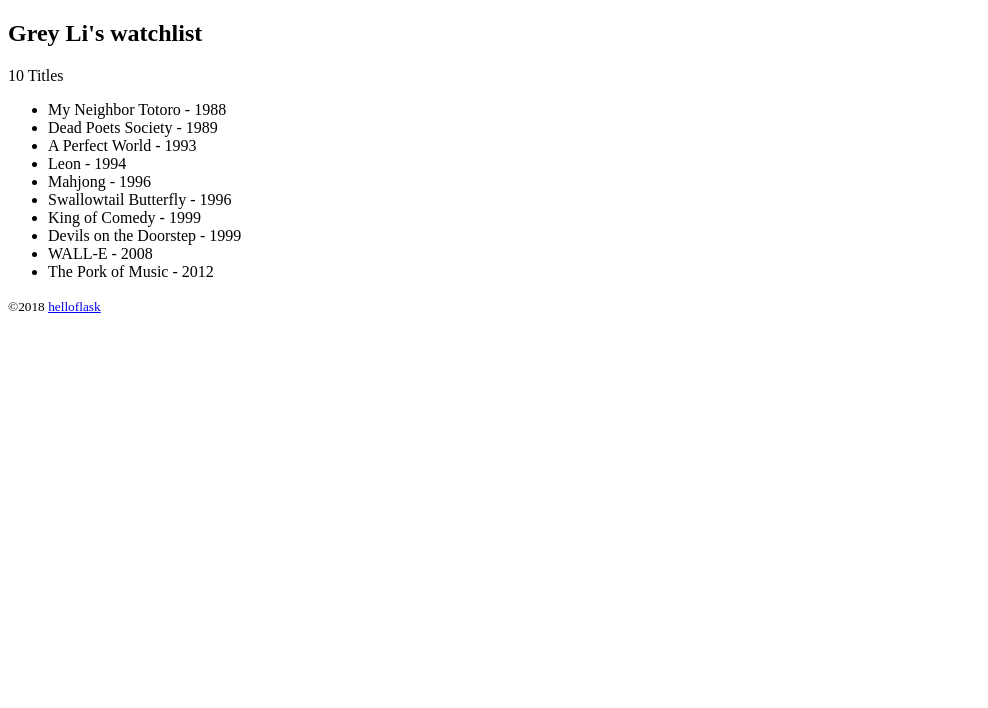
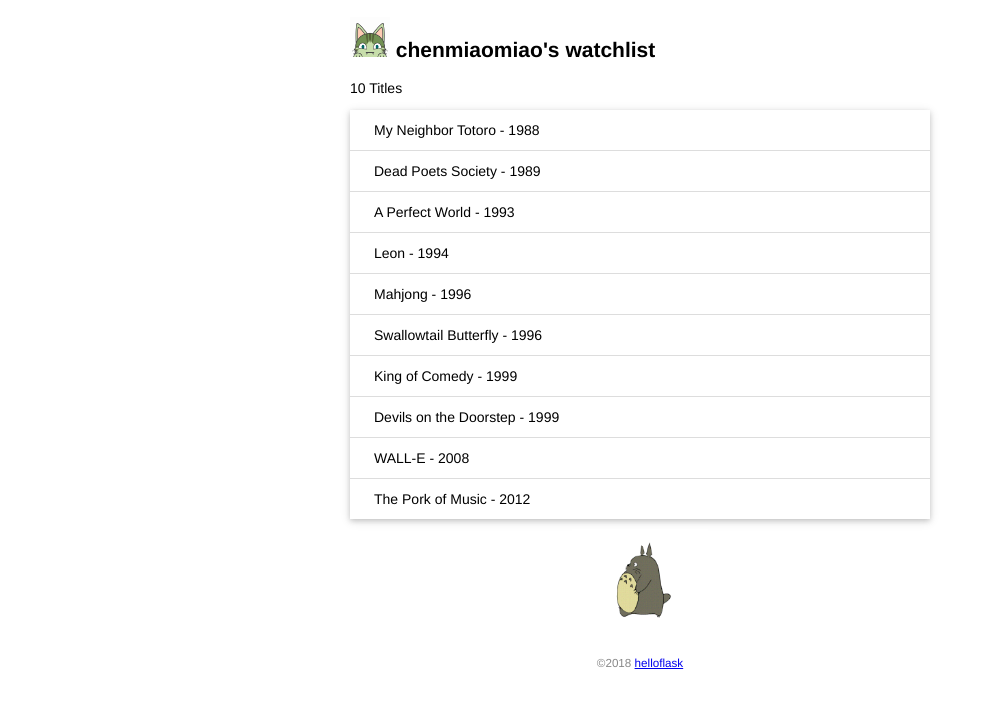
Before and after one commit to chenmm2018/watchlist, a Flask app: page / in a window 1280 px wide. Shown: the top 708 px of the page, without its empty margins (0-988 px from the left). Run offline with Flask 2, Linux system fonts and the light colour scheme.

Commit message:
第四章

```diff
--- a/app.py
+++ b/app.py
@@ -1,4 +1,4 @@
-name = 'Grey Li'
+name = 'chenmiaomiao'
 movies = [
 {'title': 'My Neighbor Totoro', 'year': '1988'},
 {'title': 'Dead Poets Society', 'year': '1989'},
--- /dev/null
+++ b/static/style.css
@@ -0,0 +1,44 @@
+/*页面整体*/
+body{
+	margin:auto;/*设置上下左右边距*/
+	max-width:580px;/*最大宽*/
+	font-size:14px;/*字体大小*/
+	font-family:Helvetica,Arial,sans-serif;/*游览器支持的字体顺序*/
+}
+
+/*页脚*/
+footer{
+	color:#888;
+	margin-top:15px;
+	text-align:center;
+	padding:10px;/*填充属性*/
+}
+
+/*头像*/
+.avatar{
+	width:40px;
+}
+
+/*电影列表*/
+.movie-list{
+	list-style-type:none;
+	padding:0;
+	margin-bottom:10px;
+	box-shadow:0 2px 5px 0 rgba(0,0,0,0.16), 0 2px 10px 0 rgba(0, 0, 0, 0.12);
+}
+.movie-list li {
+padding: 12px 24px;
+border-bottom: 1px solid #ddd;
+}
+.movie-list li:last-child {
+border-bottom:none;
+}
+.movie-list li:hover {
+background-color: #f8f9fa;
+}
+/* 龙猫图片 */
+.totoro {
+display: block;
+margin: 0 auto;
+height: 100px;
+}
--- a/templates/index.html
+++ b/templates/index.html
@@ -5,17 +5,24 @@
 <head>
 	<meta charset="utf-8">
 	<title> {{ name }}'s watchlist</title>
+	<link rel="icon" href="{{ url_for('static', filename='favicon.ico') }}">
+	<link rel="stylesheet" href="{{ url_for('static', filename='style.css') }}" type="text/css">
 </head>
 <body>
-	<h2>{{name}}'s watchlist</h2>
+	<h2>
+		<img alt="Avatar" class="avatar"src="{{url_for('static',filename='images/avatar.png')}}">
+		{{name}}'s watchlist
+	</h2>
+
 	<p>{{movies|length}} Titles</p>
 	{# 使用 length 过滤器获取 movies 变量的长度 #}
-	<ul>
+	<ul class="movie-list">
 		{% for movie in movies %}
 		<li>{{movie.title}} - {{movie.year}}</li>
 		{% endfor %}
 		{# 使用 endfor 标签结束 for 语句 #}
 	</ul>
+	<img alt="Walking Totoro" class="totoro" src="{{ url_for('static', filename='images/totoro.gif')}}">
 	<footer>
 		<small>&copy;2018 <a href="http://helloflask.com/tutorial">helloflask</a></small>
 	</footer>
```
Also changed, not shown: static/favicon.ico (added), static/foo.jpg (added), static/images/avatar.png (added), static/images/totoro.gif (added).
